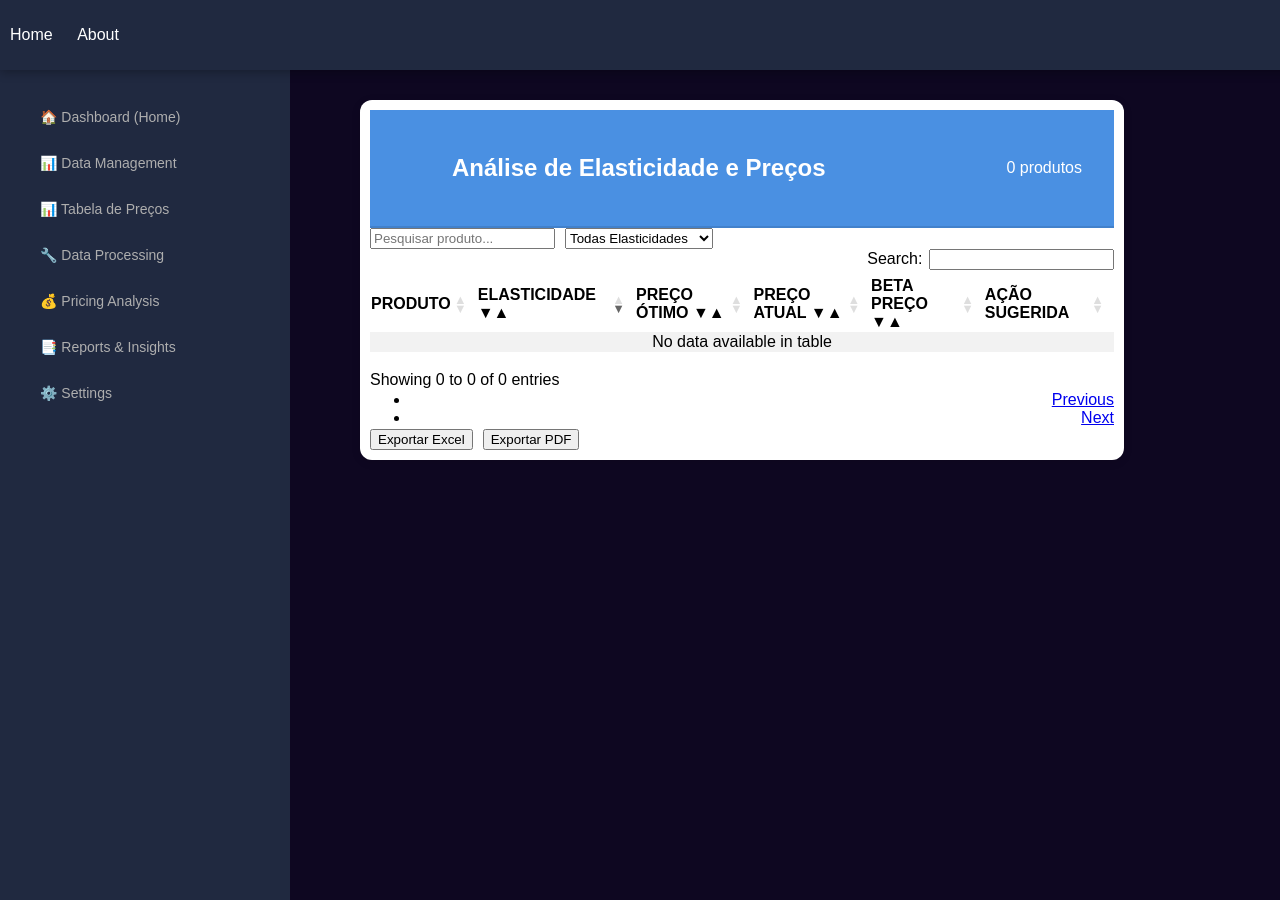
After one commit to Jailsonrs/PricingSLM, a Flask app: template templates/precos.html in a window 1280 px wide. The commit adds this page. Run offline with Flask 3, Linux system fonts and the light colour scheme; the template is opened without the code that fills it, so the values that code supplies are empty; some libraries are stand-ins or nearby versions.

Commit message:
front end elasticity table

```diff
--- a/app.py
+++ b/app.py
@@ -1,8 +1,8 @@
 from flask import Flask, render_template
+import pandas as pd
 
 app = Flask(__name__)
-
-
+app.jinja_env.globals["abs"] = abs  # Adiciona a função abs ao Jinja
 @app.route('/')
 def home():
     return render_template("index.html")
@@ -16,6 +16,10 @@ def about   ():
 def dashboard():
     return render_template('dashboard.html')
 
+@app.route('/precos')
+def precos():
+    results_df = pd.read_csv("DATA/processed/elasticity_optimal_price.csv")
+    return render_template('precos.html', results_df=results_df)
 
 
 if __name__ == "__main__":
--- a/models/etl.py
+++ b/models/etl.py
@@ -18,10 +18,11 @@ df.info()
 #modelar.
 #modelar.
 
-train_cols = ['PRODUTO',"CLASSE TERAPÊUTICA","LABORATÓRIO","TARJA","PMC Sem Imposto","PMC 0%","PMC 12%","PMC 18%","PMC 21%","PMC 22%"]
+train_cols = ['PRODUTO',"CLASSE TERAPÊUTICA","LABORATÓRIO","APRESENTAÇÃO","TARJA","PF Sem Impostos","PMC 0%","PMC 12%","PMC 18%","PMC 21%","PMC 22%"]
+
 
 df_train = df[train_cols]
-
+df_train['PROD_KEY'] = df_train['PRODUTO']+df_train['APRESENTAÇÃO']
 
 df_train.dropna(inplace=True)
 #print(df_train.isna().sum())
--- a/pyproject.toml
+++ b/pyproject.toml
@@ -5,6 +5,7 @@ description = "Add your description here"
 readme = "README.md"
 requires-python = ">=3.12"
 dependencies = [
+    "flask>=3.1.0",
     "matplotlib>=3.10.0",
     "pandas>=2.2.3",
     "seaborn>=0.13.2",
--- a/templates/base.html
+++ b/templates/base.html
@@ -28,6 +28,7 @@
                         <li><a href="#">📤 Export Data</a></li>
                     </ul>
                 </li>
+                <li><a href="{{ url_for('precos') }}">📊 Tabela de Preços</a></li>
 
                 <li class="submenu">🔧 Data Processing
                     <ul>
--- /dev/null
+++ b/templates/precos.html
@@ -0,0 +1,159 @@
+{% extends "base.html" %}
+
+{% block title %}Análise de Preços{% endblock %}
+
+{% block content %}
+<div class="container-fluid">
+    <div class="card shadow-lg p-4">
+        <!-- Card Header -->
+        <div class="card-header">
+            <h2><i class="bi bi-bar-chart-line"></i> Análise de Elasticidade e Preços</h2>
+            <span class="badge bg-primary">{{ results_df|length }} produtos</span>
+        </div>
+        <div class="card-body">
+
+            <!-- Filtros -->
+            <div class="filters d-flex flex-wrap gap-3 mb-3">
+                <input type="text" id="searchInput" placeholder="Pesquisar produto..." class="form-control w-auto">
+                <select id="elasticityFilter" class="form-select w-auto">
+                    <option value="">Todas Elasticidades</option>
+                    <option value="elastico">Elástico (|PED| > 1)</option>
+                    <option value="inelastico">Inelástico (|PED| < 1)</option>
+                </select>
+            </div>
+
+            <!-- Tabela -->
+            <div class="table-responsive">
+                <table id="pricingTable" class="table table-striped table-hover w-100">
+                    <thead class="table-dark">
+                        <tr>
+                            <th>PRODUTO</th>
+                            <th>ELASTICIDADE ▼▲</th>
+                            <th>PREÇO ÓTIMO ▼▲</th>
+                            <th>PREÇO ATUAL ▼▲</th>
+                            <th>BETA PREÇO ▼▲</th>
+                            <th>AÇÃO SUGERIDA</th>
+                        </tr>
+                    </thead>
+                    <tbody>
+                        {% for index, row in results_df.iterrows() %}
+                        <tr>
+                            <td>{{ row['PRODUTO'] }}</td>
+                            <td class="elasticidade {{ 'elastico' if abs(row['ELASTICIDADE']) > 1 else 'inelastico' }}">
+                                {{ "%.2f"|format(row['ELASTICIDADE']) }}
+                            </td>
+                            <td>R$ {{ "%.2f"|format(row['PRECO_OTIMO']) }}</td>
+                            <td class="{{ 'above-optimal' if row['PRECO_ATUAL'] > row['PRECO_OTIMO'] else 'below-optimal' }}">
+                                R$ {{ "%.2f"|format(row['PRECO_ATUAL']) }}
+                            </td>
+                            <td>{{ "%.2f"|format(row['BETA_PRECO']) }}</td>
+                            <td>
+                                {% if abs(row['ELASTICIDADE']) > 1 %}
+                                    {% if row['PRECO_ATUAL'] > row['PRECO_OTIMO'] %}
+                                        <span class="badge bg-danger">Reduzir Preço</span>
+                                    {% else %}
+                                        <span class="badge bg-warning">Manter/Monitorar</span>
+                                    {% endif %}
+                                {% else %}
+                                    {% if row['PRECO_ATUAL'] < row['PRECO_OTIMO'] %}
+                                        <span class="badge bg-success">Aumentar Preço</span>
+                                    {% else %}
+                                        <span class="badge bg-secondary">Estável</span>
+                                    {% endif %}
+                                {% endif %}
+                            </td>
+                        </tr>
+                        {% endfor %}
+                    </tbody>
+                </table>
+            </div>
+
+            <!-- Controles de Exportação -->
+            <div class="export-buttons d-flex gap-2 mt-3">
+                <button class="btn btn-outline-primary" onclick="exportToExcel()">
+                    <i class="bi bi-file-earmark-excel"></i> Exportar Excel
+                </button>
+                <button class="btn btn-outline-danger" onclick="exportToPDF()">
+                    <i class="bi bi-file-pdf"></i> Exportar PDF
+                </button>
+            </div>
+        </div>
+    </div>
+</div>
+
+<!-- DataTables CSS -->
+<link rel="stylesheet" type="text/css" href="https://cdn.datatables.net/1.13.6/css/dataTables.bootstrap5.min.css">
+<link rel="stylesheet" href="https://cdn.datatables.net/buttons/2.4.1/css/buttons.bootstrap5.min.css">
+
+<!-- Scripts -->
+<script src="https://code.jquery.com/jquery-3.7.0.min.js"></script>
+<script src="https://cdn.datatables.net/1.13.6/js/jquery.dataTables.min.js"></script>
+<script src="https://cdn.datatables.net/1.13.6/js/dataTables.bootstrap5.min.js"></script>
+<script src="https://cdn.datatables.net/buttons/2.4.1/js/dataTables.buttons.min.js"></script>
+<script src="https://cdn.datatables.net/buttons/2.4.1/js/buttons.html5.min.js"></script>
+
+<script>
+$(document).ready(function() {
+    var table = $('#pricingTable').DataTable({
+        dom: 'Bfrtip',
+        responsive: true,
+        pageLength: 30,
+        lengthMenu: [10, 25, 50, 100],
+        order: [[1, 'desc']],
+        language: {
+            url: '//cdn.datatables.net/plug-ins/1.13.6/i18n/pt-BR.json'
+        },
+        buttons: [
+            {
+                extend: 'excelHtml5',
+                text: '<i class="bi bi-file-earmark-excel"></i> Excel',
+                className: 'btn-outline-primary'
+            },
+            {
+                extend: 'pdfHtml5',
+                text: '<i class="bi bi-file-pdf"></i> PDF',
+                className: 'btn-outline-danger'
+            }
+        ]
+    });
+
+    $('#elasticityFilter').on('change', function() {
+        table.column(1).search($(this).val()).draw();
+    });
+
+    $('#searchInput').on('keyup', function() {
+        table.search(this.value).draw();
+    });
+});
+
+function exportToExcel() {
+    $('.buttons-excel').click();
+}
+
+function exportToPDF() {
+    $('.buttons-pdf').click();
+}
+</script>
+
+<style>
+.container-fluid { padding: 20px; }
+.card { border-radius: 12px; background: #fff; }
+.card-header {
+    padding: 1.5rem 2rem;
+    background: #4a90e2;
+    color: white;
+    display: flex;
+    justify-content: space-between;
+    align-items: center;
+    border-bottom: 2px solid rgba(0,0,0,0.1);
+}
+.table-responsive { overflow-x: auto; }
+.table { width: 100% !important; }
+.above-optimal { color: #dc3545; font-weight: bold; }
+.below-optimal { color: #28a745; font-weight: bold; }
+.elastico { background-color: #fff3cd; }
+.inelastico { background-color: #d4edda; }
+.filters { display: flex; flex-wrap: wrap; gap: 10px; }
+.export-buttons { display: flex; gap: 10px; }
+</style>
+{% endblock %}
```
Also changed, not shown: templates/preco2.html (added, +242 -0 lines), 3 other files.
